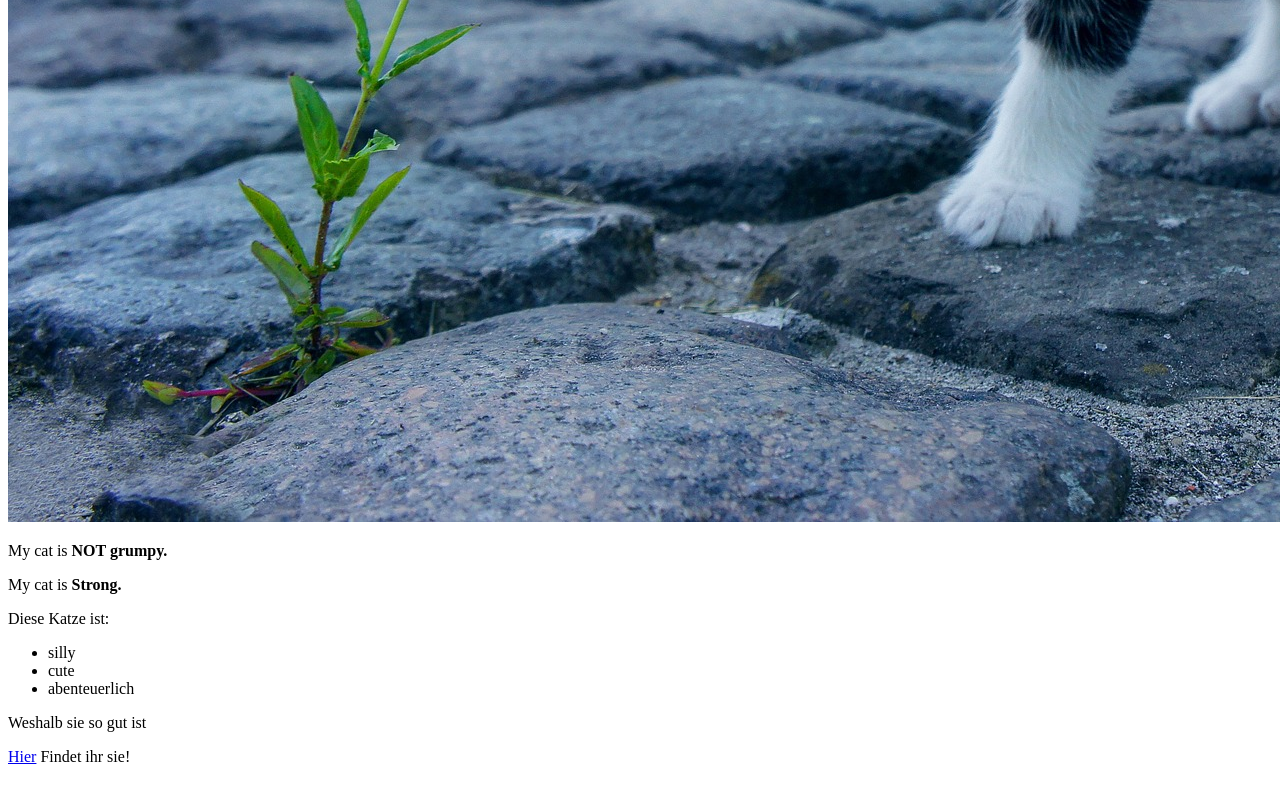
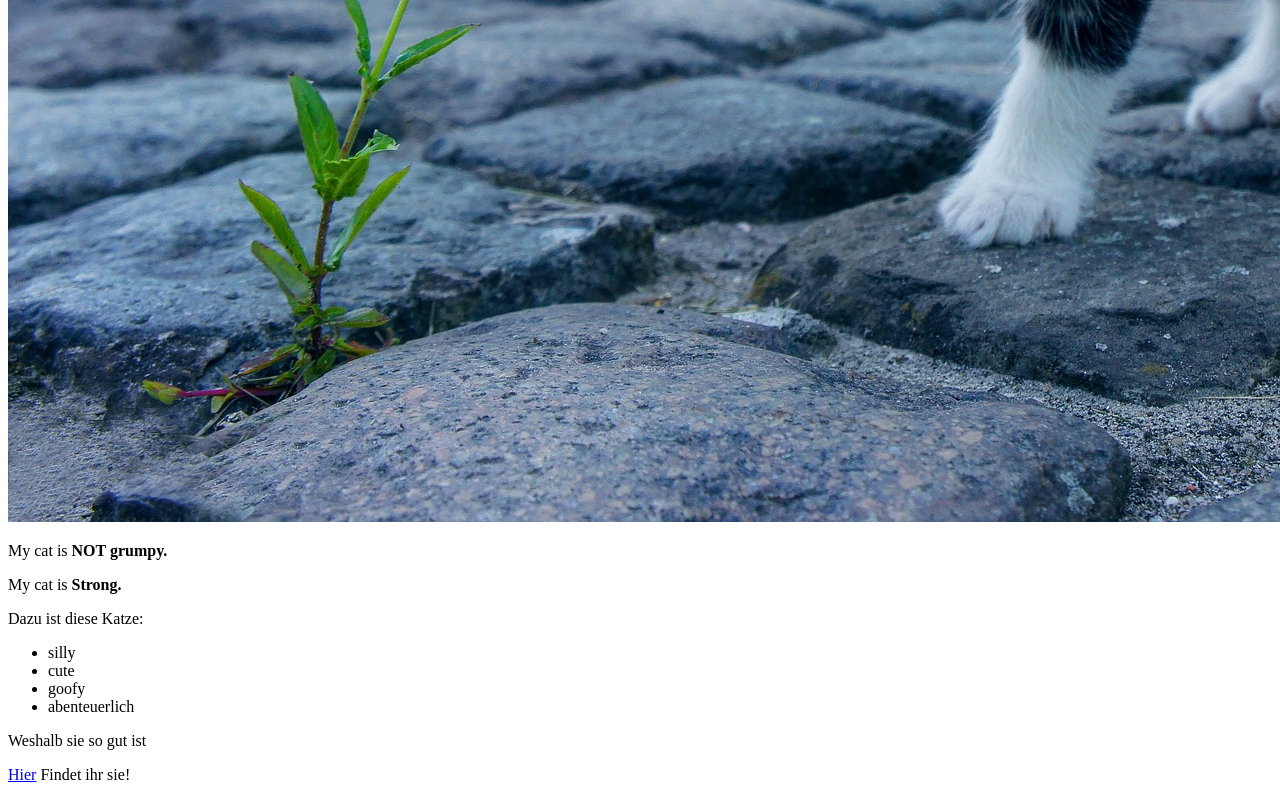
Before and after one commit to feliixwww/web-test-1, a plain HTML site: page index.html in a window 1280 px wide. Shown: the part 836-1636 px from the top of the page. Drawn offline with Linux system fonts and the light colour scheme.

Commit message:
Update index.html

```diff
--- a/index.html
+++ b/index.html
@@ -21,11 +21,12 @@
 <p>My cat is <strong>Strong.</strong></p>
 
 
-<p>Diese Katze ist:</p>
+<p>Dazu ist diese Katze:</p>
 
 <ul>
   <li>silly</li>
   <li>cute</li>
+  <li>goofy</li>
   <li>abenteuerlich</li>
 </ul>
 
```
